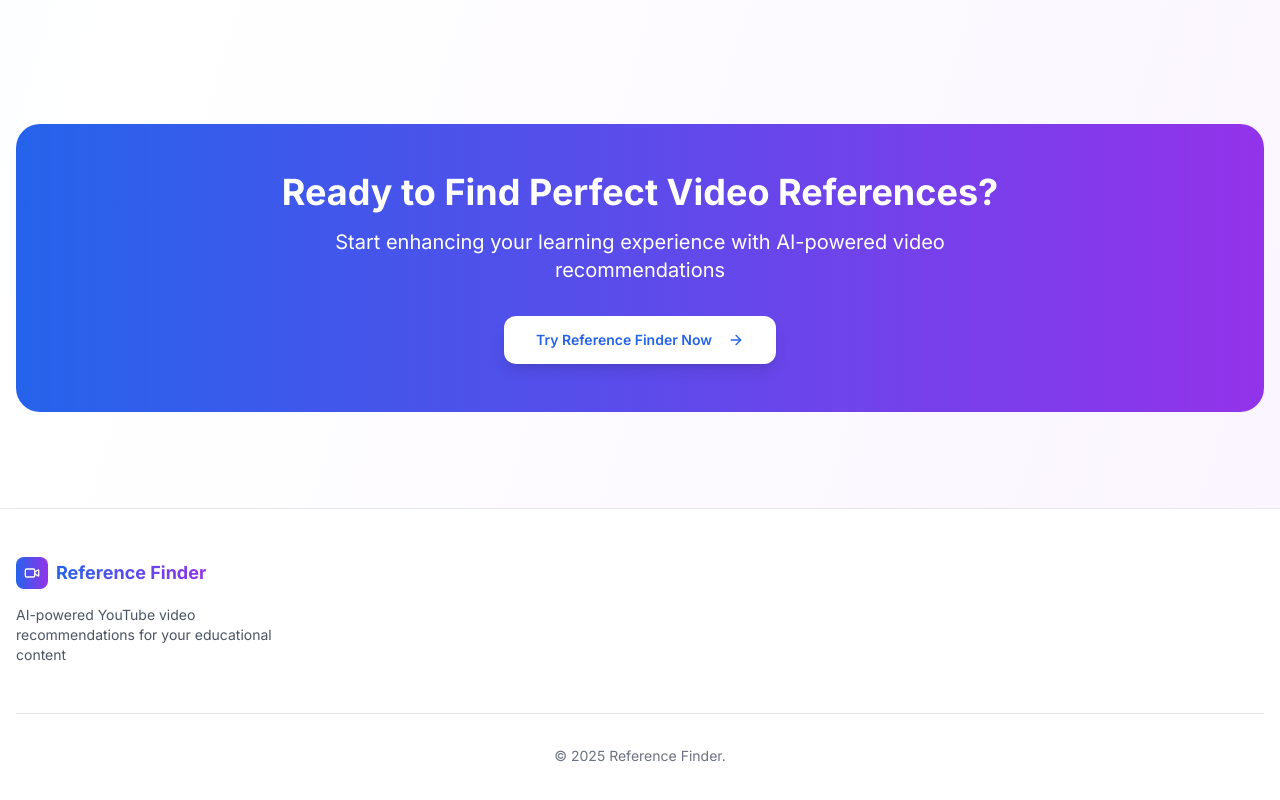
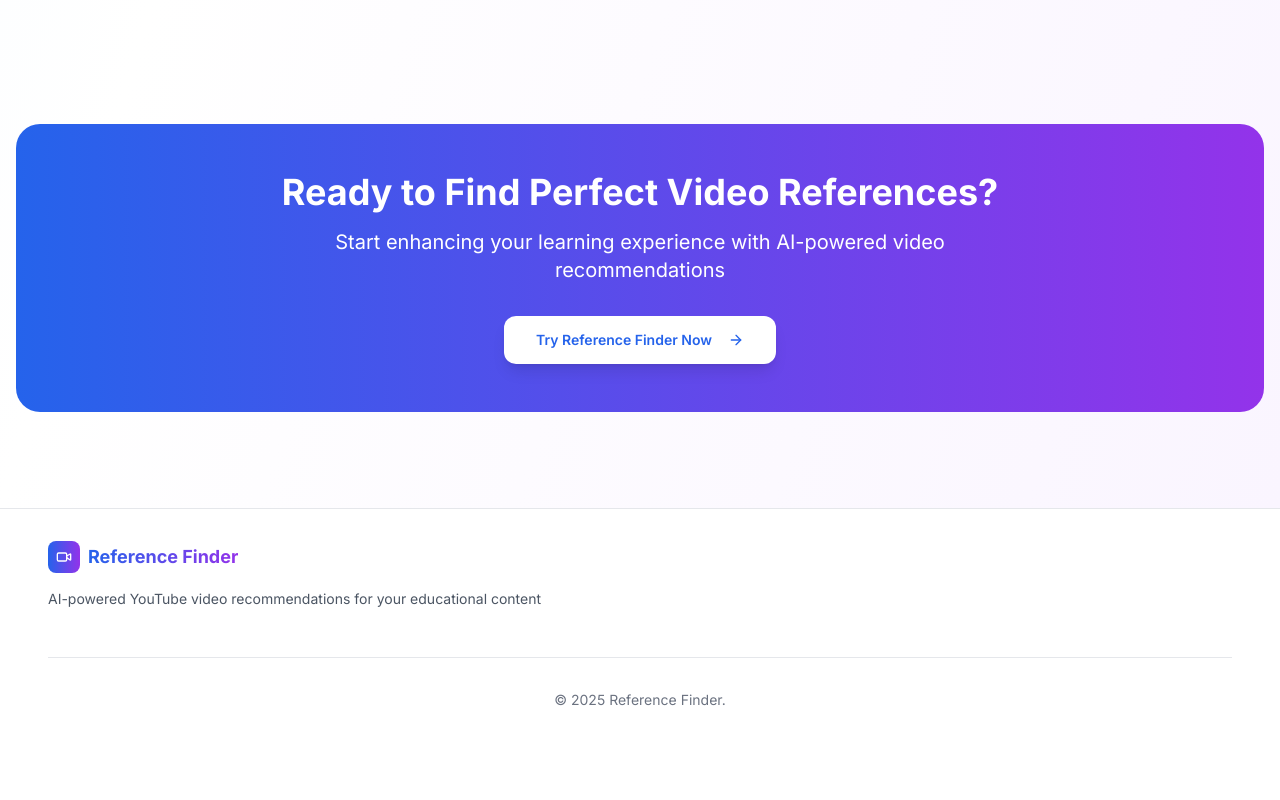
Before and after one commit to Bert0ns/yt-reference-finder-frontend, a Next.js app: page / in a window 1280 px wide. Shown: the part 3860-4660 px from the top of the page. After the commit the page ends 4602 px from the top, so only its background shows below. Built offline with nearby package versions, Linux system fonts and the light colour scheme.

Commit message:
refactor: updated footer

```diff
--- a/app/layout.tsx
+++ b/app/layout.tsx
@@ -22,9 +22,7 @@ export default function RootLayout({
         <html lang="en">
         <body className={`${inter.className} antialiased`}>
             <MainHeader />
-            <div className="relative flex min-h-screen flex-col">
-                {children}
-            </div>
+            {children}
             <MainFooter />
         </body>
         </html>
--- a/components/MainFooter/index.tsx
+++ b/components/MainFooter/index.tsx
@@ -3,8 +3,8 @@ import Link from "next/link";
 
 const MainFooter = () => {
     return (
-        <footer className="container mx-auto px-4 py-12 border-t border-gray-200">
-            <div className="grid md:grid-cols-4 gap-8">
+        <footer className=" px-12 py-8 border-t w-full border-gray-200">
+            <div className="grid md:grid-cols-1 gap-8">
                 <div className="space-y-4">
                     <Link href="/" className="flex items-center gap-2">
                         <div className="p-2 bg-gradient-to-r from-blue-600 to-purple-600 rounded-lg">
@@ -64,7 +64,6 @@ const MainFooter = () => {
                     </ul>
                 </div>
                 */}
-
                 {/*
                 <div>
                     <h4 className="font-semibold mb-4">Company</h4>
@@ -92,7 +91,7 @@ const MainFooter = () => {
                 */}
             </div>
 
-            <div className="mt-12 pt-8 border-t border-gray-200 text-center text-gray-500 text-sm">
+            <div className="w-full mt-12 pt-8 border-t border-gray-200 text-center text-gray-500 text-sm">
                 <p>© {new Date().getFullYear()} Reference Finder.</p>
             </div>
         </footer>
```
